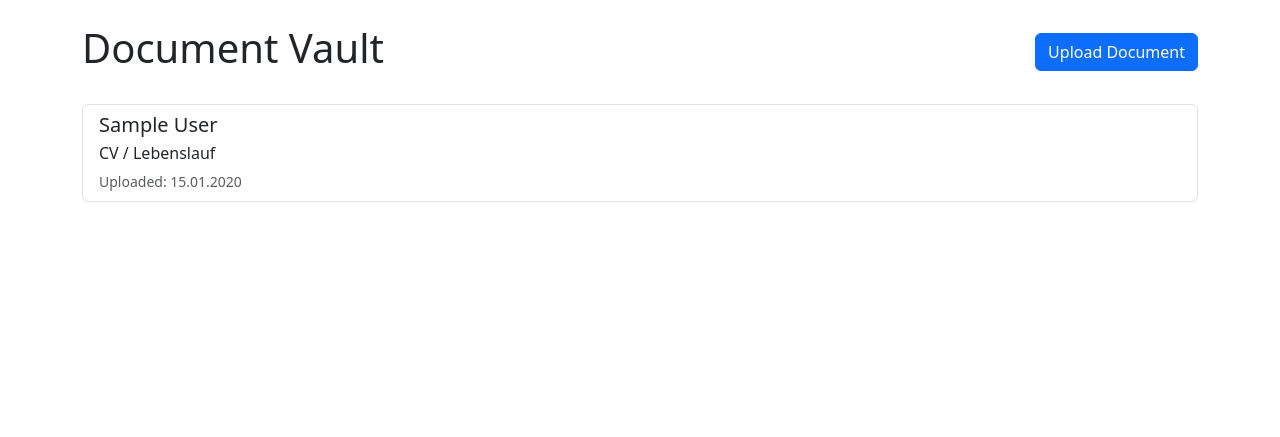
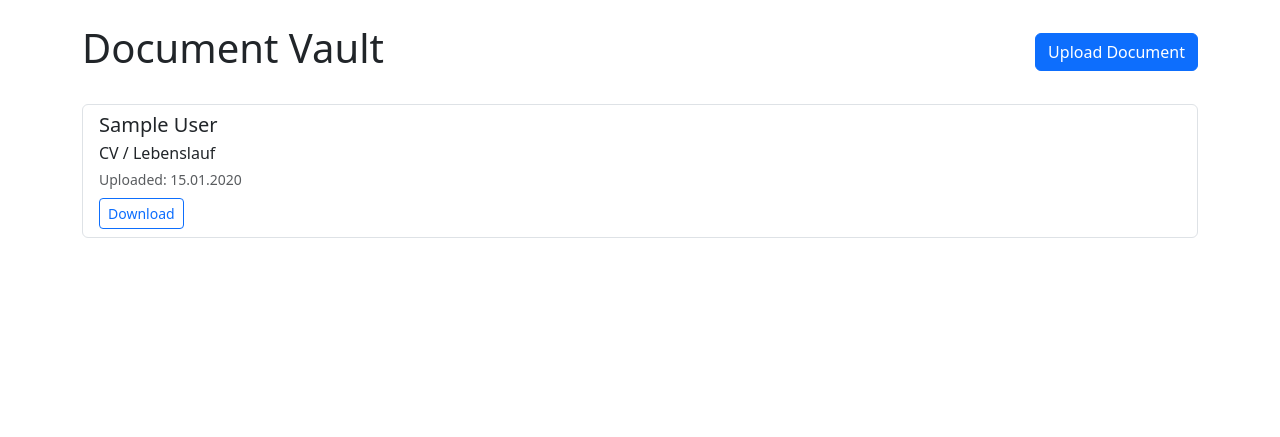
Before and after one commit to Pacman0126/JobAppTracker, a Django app: page /en/vault/ in a window 1280 px wide. Shown: the part 56-493 px from the top of the page. Run offline with Django 4.2, Linux system fonts and the light colour scheme; a user stored in the database is signed in; tables that the repository leaves empty hold one stand-in row (values such as "Sample post").

Commit message:
Add document download button

```diff
--- a/documents/urls.py
+++ b/documents/urls.py
@@ -8,4 +8,9 @@ app_name = "documents"
 urlpatterns = [
     path("", views.document_list, name="document_list"),
     path("upload/", views.document_upload, name="document_upload"),
+    path(
+        "<int:pk>/download/",
+        views.document_download,
+        name="document_download",
+    ),
 ]
--- a/documents/views.py
+++ b/documents/views.py
@@ -2,7 +2,8 @@ from django.contrib import messages
 from django.contrib.auth.decorators import login_required
 from django.shortcuts import redirect
 from django.shortcuts import render
-
+from django.http import FileResponse
+from django.shortcuts import get_object_or_404
 from .forms import UserDocumentForm
 from .models import UserDocument
 
@@ -48,3 +49,18 @@ def document_upload(request):
             "form": form,
         },
     )
+
+
+@login_required
+def document_download(request, pk):
+    document = get_object_or_404(
+        UserDocument,
+        pk=pk,
+        user=request.user,
+    )
+
+    return FileResponse(
+        document.file.open("rb"),
+        as_attachment=True,
+        filename=document.original_filename or document.file.name,
+    )
--- a/templates/documents/document_list.html
+++ b/templates/documents/document_list.html
@@ -26,9 +26,18 @@
                     {{ document.get_document_type_display }}
                 </p>
 
-                <small class="text-muted">
+                <small class="text-muted d-block">
                     {% trans "Uploaded" %}: {{ document.uploaded_at|date:"d.m.Y" }}
                 </small>
+
+                <div class="mt-2">
+                    <a
+                        href="{% url 'documents:document_download' document.pk %}"
+                        class="btn btn-sm btn-outline-primary"
+                    >
+                        {% trans "Download" %}
+                    </a>
+                </div>
             </div>
         {% endfor %}
     </div>
```
